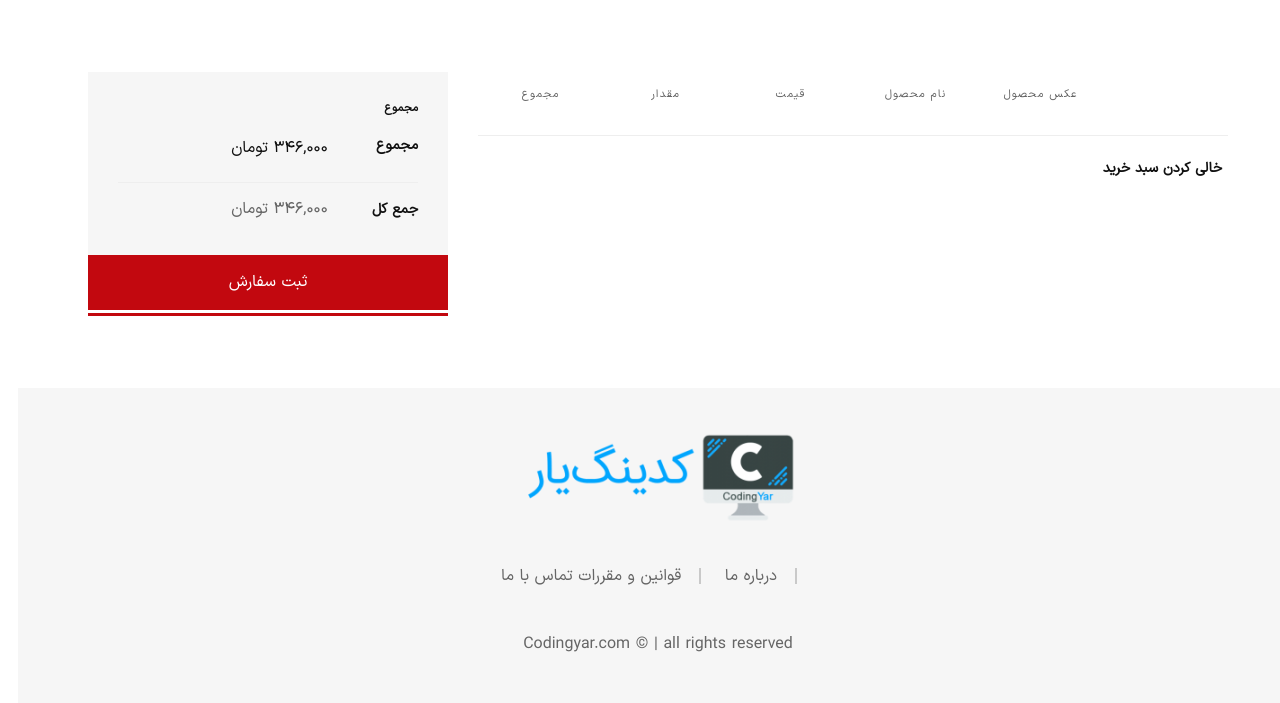
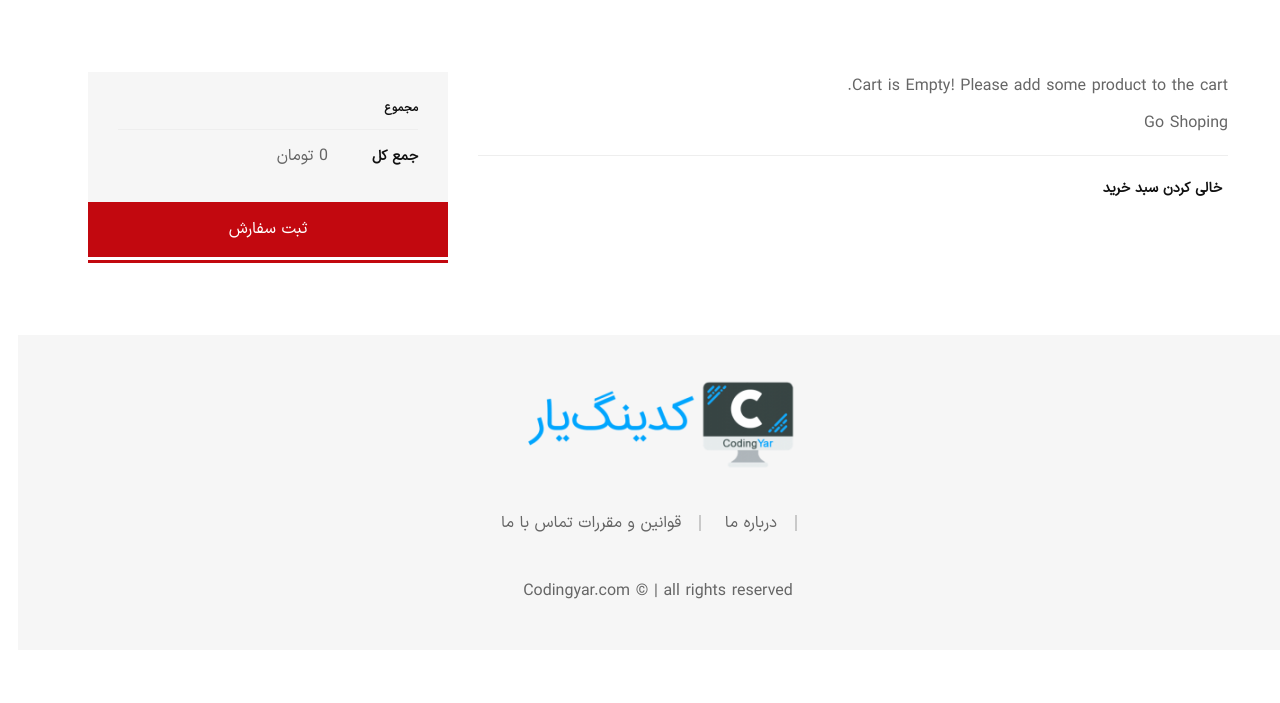
Before and after one commit to rezashahrokhi27/onlineshop, a Django app: page /cart/ in a window 1280 px wide. Shown: the part 103-806 px from the top of the page. After the commit the page ends 702 px from the top, so only its background shows below. Run offline with Django 4.2, Linux system fonts and the light colour scheme; lists and menus that the app fills with data are empty; parts of the project's set-up code (start-up, migrations or seed data) failed here and were passed over; some libraries are stand-ins or nearby versions; some web fonts are replaced.

Commit message:
correct the total price of cart.py and add to cart detail

```diff
--- a/cart/cart.py
+++ b/cart/cart.py
@@ -57,6 +57,7 @@ class Cart:
             cart[str(product.id)]['product_obj'] = product
 
         for item in cart.values():
+            item['total_price'] = item['quantity'] * item['product_obj'].price
             yield item
 
     def __len__(self):
@@ -70,4 +71,4 @@ class Cart:
         product_ids = self.cart.keys()
         products = Product.objects.filter(id__in=product_ids)
 
-        return sum(product.price for product in products)
+        return sum(item['quantity'] * item['product_obj'].price for item in self.cart.values())
--- a/cart/templates/cart/cart_detail.html
+++ b/cart/templates/cart/cart_detail.html
@@ -18,6 +18,7 @@
                             <div class="row no-gutters">
                                 <div class="col-12">
                                     <div class="table-content table-responsive">
+                                        {% if cart %}
                                         <table class="table text-center">
                                             <thead>
                                             <tr>
@@ -67,7 +68,7 @@
                                                     </td>
                                                     <td class="product-total-price">
                                                             <span class="product-price-wrapper">
-                                                                <span class="money">۲۹۶,۰۰۰ تومان</span>
+                                                                <span class="money">{{item.total_price}} تومان</span>
                                                             </span>
                                                     </td>
                                                 </tr>
@@ -76,6 +77,10 @@
 
                                             </tbody>
                                         </table>
+                                        {% else %}
+                                            <p>{% trans 'Cart is Empty! Please add some product to the cart.' %}</p>
+                                            <a href="{% url 'product_list' %}">{% trans 'Go Shoping' %}</a>
+                                        {% endif %}
                                     </div>
                                 </div>
                             </div>
@@ -90,21 +95,21 @@
                             <div class="cart-totals">
                                 <h5 class="font-size-14 font-bold mb--15">مجموع</h5>
                                 <div class="cart-calculator">
-                                    <div class="cart-calculator__item">
-                                        <div class="cart-calculator__item--head">
-                                            <span>مجموع</span>
-                                        </div>
-                                        <div class="cart-calculator__item--value">
-                                            <span>۳۴۶,۰۰۰ تومان</span>
-                                        </div>
-                                    </div>
+{#                                    <div class="cart-calculator__item">#}
+{#                                        <div class="cart-calculator__item--head">#}
+{#                                            <span>مجموع</span>#}
+{#                                        </div>#}
+{#                                        <div class="cart-calculator__item--value">#}
+{#                                            <span>۳۴۶,۰۰۰ تومان</span>#}
+{#                                        </div>#}
+{#                                    </div>#}
                                     <div class="cart-calculator__item order-total">
                                         <div class="cart-calculator__item--head">
                                             <span>جمع کل</span>
                                         </div>
                                         <div class="cart-calculator__item--value">
                                                 <span class="product-price-wrapper">
-                                                    <span class="money">۳۴۶,۰۰۰ تومان</span>
+                                                    <span class="money">{{cart.get_total}} تومان</span>
                                                 </span>
                                         </div>
                                     </div>
--- a/cart/views.py
+++ b/cart/views.py
@@ -27,7 +27,7 @@ def add_to_cart(request, product_id):
     return redirect('cart:cart_detail')
 
 
-def remove_from_cart(self, request, product_id):
+def remove_from_cart(request, product_id):
     cart = Cart(request)
     product = get_object_or_404(Product, id=product_id)
     cart.remove(product)
```
